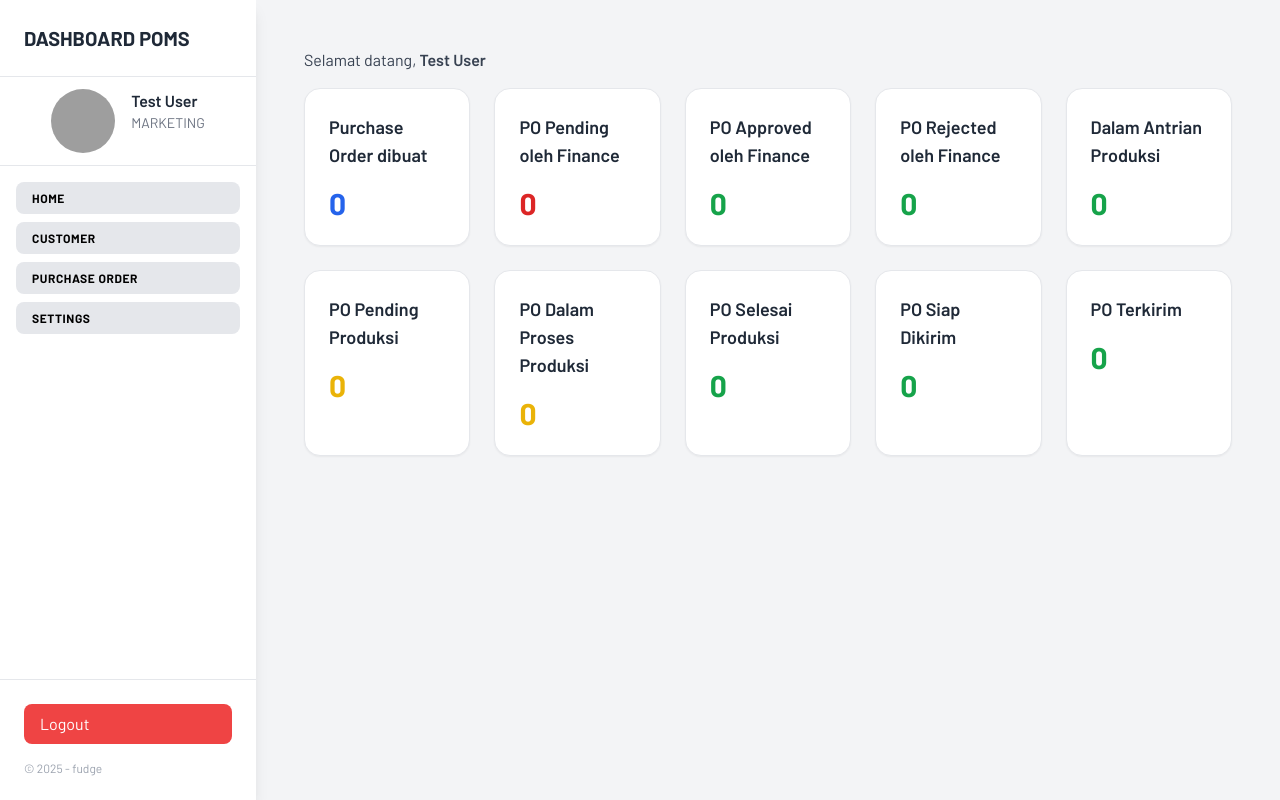
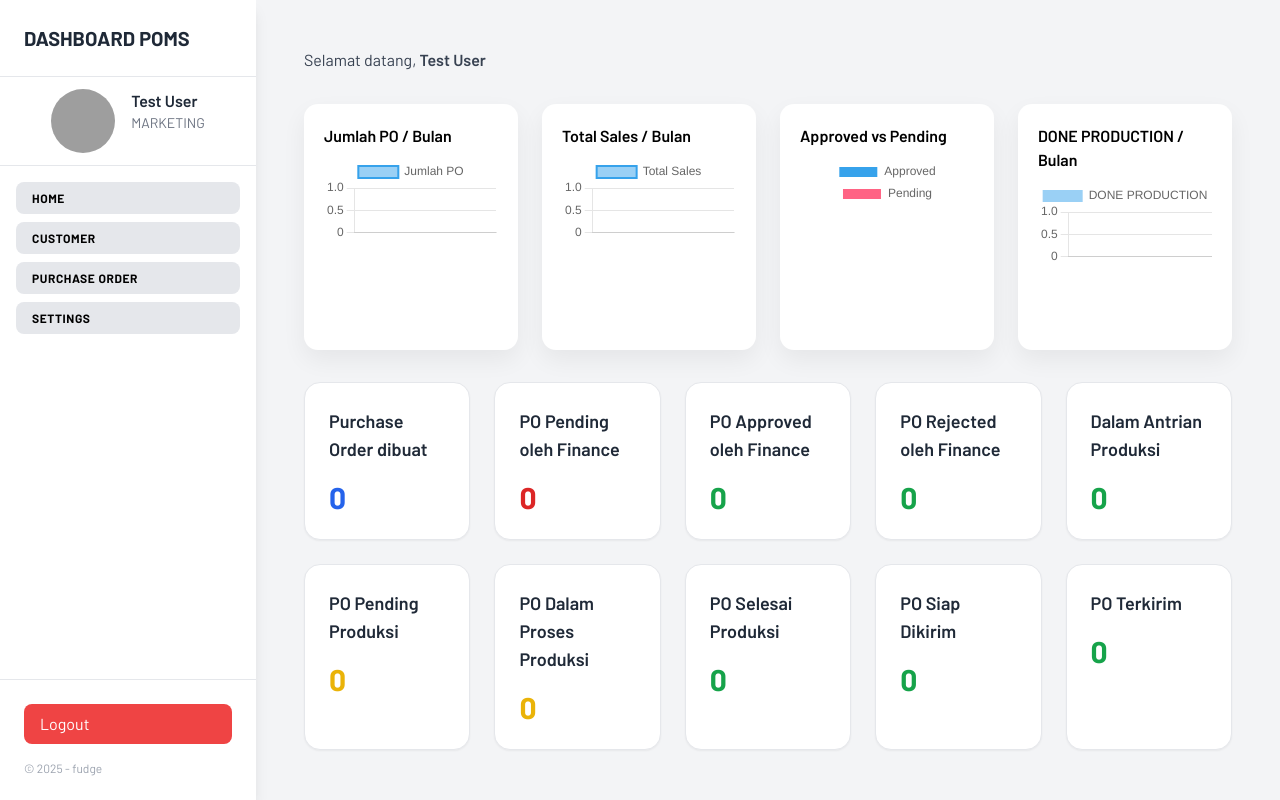
Before and after one commit to fudge-digital/halzeapo, a Laravel app: template resources/views/dashboard/index.blade.php in a window 1280 px wide. Run offline with Laravel 12, Linux system fonts and the light colour scheme; the template is opened without the code that fills it, so the values that code supplies are empty; a user stored in the database is signed in; data comes from the database, SQL or seed files in the repository; style sheets or scripts are compiled from the project's sources; parts of the project's set-up code (start-up, migrations or seed data) failed here and were passed over; some libraries are stand-ins or nearby versions; grey boxes are pictures that could not be loaded.

Commit message:
add chart to dashboard

```diff
--- a/resources/views/dashboard/index.blade.php
+++ b/resources/views/dashboard/index.blade.php
@@ -6,6 +6,30 @@
         <p class="text-gray-700">
             Selamat datang, <span class="font-semibold">{{ auth()->user()->name }}</span>
         </p>
+    </div>
+
+    <div class="grid grid-cols-1 md:grid-cols-4 gap-6 mt-8 mb-8">
+
+        <div class="card">
+            <h3 class="font-semibold mb-2">Jumlah PO / Bulan</h3>
+            <canvas id="poChart"></canvas>
+        </div>
+
+        <div class="card">
+            <h3 class="font-semibold mb-2">Total Sales / Bulan</h3>
+            <canvas id="salesChart"></canvas>
+        </div>
+
+        <div class="card">
+            <h3 class="font-semibold mb-2">Approved vs Pending</h3>
+            <canvas id="statusChart"></canvas>
+        </div>
+
+        <div class="card">
+            <h3 class="font-semibold mb-2">DONE PRODUCTION / Bulan</h3>
+            <canvas id="productionChart"></canvas>
+        </div>
+
     </div>
 
     <div class="grid grid-cols-1 md:grid-cols-5 gap-6">
@@ -53,4 +77,79 @@
             <p class="text-3xl font-bold text-green-600">{{ $shippedPO ?? '0' }}</p>
         </div>
 </div>
+
+<script src="https://cdn.jsdelivr.net/npm/chart.js"></script>
+<script>
+// ======================
+// JUMLAH PO
+// ======================
+new Chart(document.getElementById('poChart'), {
+    type: 'line',
+    data: {
+        labels: @json($poPerBulan->pluck('bulan')),
+        datasets: [{
+            label: 'Jumlah PO',
+            data: @json($poPerBulan->pluck('total')),
+            tension: 0.4,
+            borderWidth: 2
+        }]
+    }
+});
+
+// ======================
+// TOTAL SALES
+// ======================
+new Chart(document.getElementById('salesChart'), {
+    type: 'line',
+    data: {
+        labels: @json($salesPerBulan->pluck('bulan')),
+        datasets: [{
+            label: 'Total Sales',
+            data: @json($salesPerBulan->pluck('total_sales')),
+            tension: 0.4,
+            borderWidth: 2
+        }]
+    }
+});
+
+// ======================
+// APPROVED vs PENDING
+// ======================
+new Chart(document.getElementById('statusChart'), {
+    type: 'doughnut',
+    data: {
+        labels: ['Approved', 'Pending'],
+        datasets: [{
+            data: [
+                {{ $statusFinance->approved ?? 0 }},
+                {{ $statusFinance->pending ?? 0 }}
+            ]
+        }]
+    }
+});
+
+// ======================
+// DONE PRODUCTION
+// ======================
+new Chart(document.getElementById('productionChart'), {
+    type: 'bar',
+    data: {
+        labels: @json($doneProductionPerBulan->pluck('bulan')),
+        datasets: [{
+            label: 'DONE PRODUCTION',
+            data: @json($doneProductionPerBulan->pluck('total'))
+        }]
+    }
+});
+</script>
+
+<style>
+    .card {
+        background: white;
+        padding: 20px;
+        border-radius: 14px;
+        box-shadow: 0 10px 25px rgba(0,0,0,.06);
+    }
+</style>
+
 @endsection
```
Also changed, not shown: app/Http/Controllers/DashboardController.php (+47 -1 lines).
